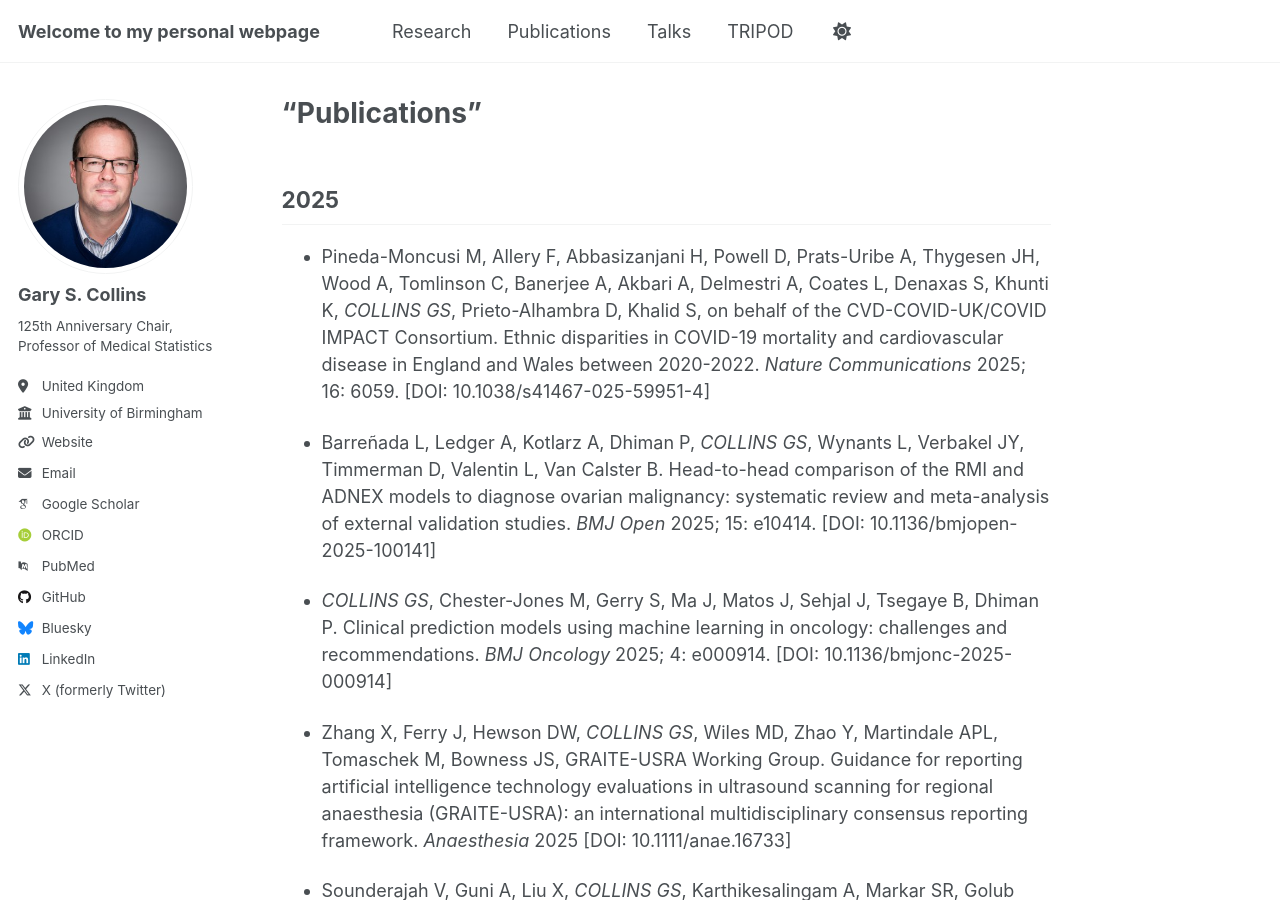
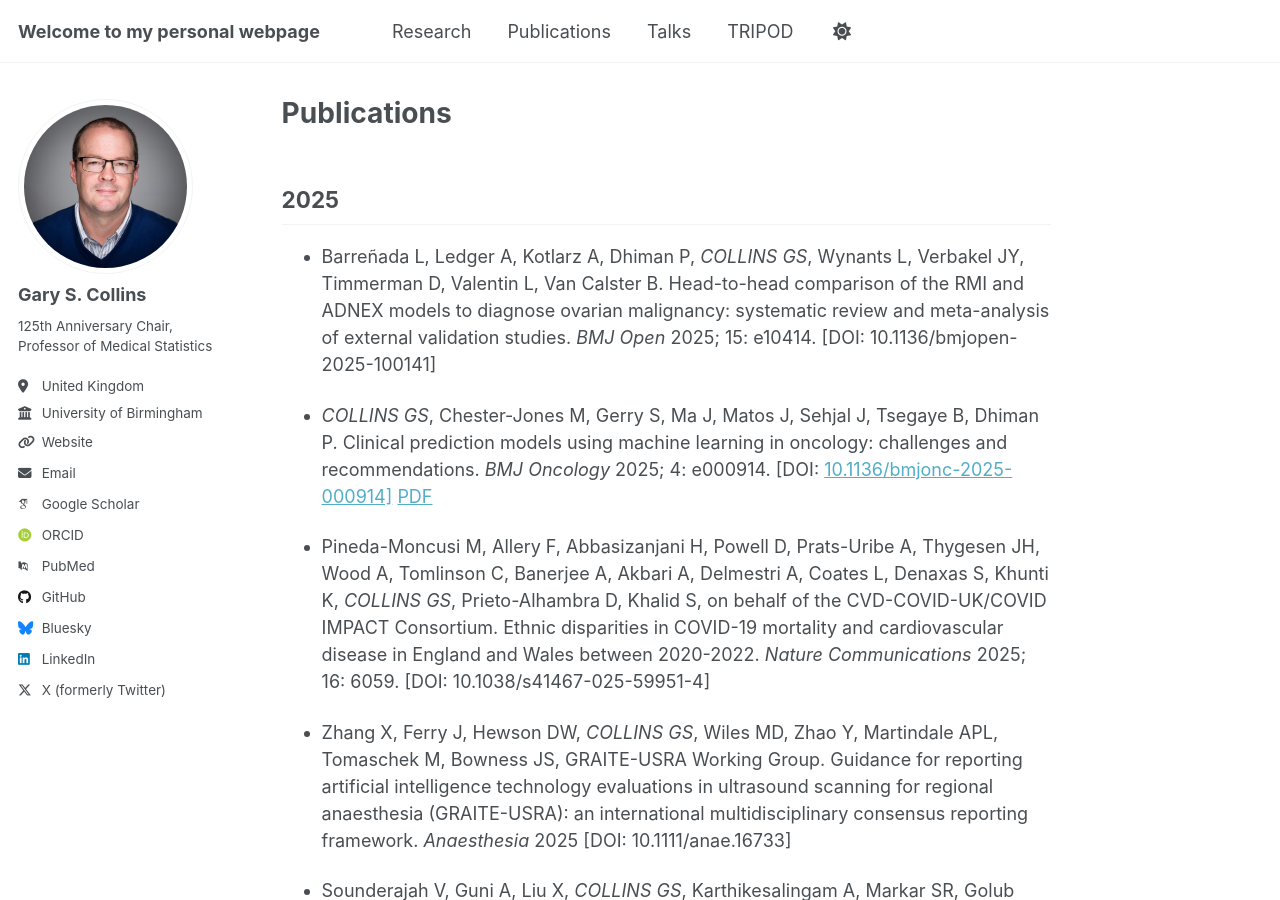
Before and after one commit to gscollins1973/gscollins1973.github.io, a Jekyll site: the page built from _pages/publications.html, in a window 1280 px wide and 900 px high. Built offline with Jekyll 4.4.1, drawn with Linux system fonts in a browser that asks for light colours; some web fonts are replaced; a script that is not in the unit is left out.

Commit message:
Update publications.html

```diff
--- a/_pages/publications.html
+++ b/_pages/publications.html
@@ -1,14 +1,14 @@
 ---
 permalink: /publications/
-title: “Publications”
+title: Publications
 ---
 <section id=“2025” class="level2">
 <h2 class="anchored" data-anchor-id=“2025”>2025</h2>
 <ul>
 
+<li><p>Barreñada L, Ledger A, Kotlarz A, Dhiman P, <em>COLLINS GS</em>, Wynants L, Verbakel JY, Timmerman D, Valentin L, Van Calster B. Head-to-head comparison of the RMI and ADNEX models to diagnose ovarian malignancy: systematic review and meta-analysis of external validation studies. <i>BMJ Open</i> 2025; 15: e10414. [DOI: 10.1136/bmjopen-2025-100141]</p></li>
+<li><p><em>COLLINS GS</em>, Chester-Jones M, Gerry S, Ma J, Matos J, Sehjal J, Tsegaye B, Dhiman P. Clinical prediction models using machine learning in oncology: challenges and recommendations. <i>BMJ Oncology</i> 2025; 4: e000914. [DOI: <a href="https://bmjoncology.bmj.com/content/4/1/e000914">10.1136/bmjonc-2025-000914]</a> <a href="https://bmjoncology.bmj.com/content/bmjonc/4/1/e000914.full.pdf">PDF</a> </p></li>
 <li><p>Pineda-Moncusi M, Allery F, Abbasizanjani H, Powell D, Prats-Uribe A, Thygesen JH, Wood A, Tomlinson C, Banerjee A, Akbari A, Delmestri A, Coates L, Denaxas S, Khunti K, <em>COLLINS GS</em>, Prieto-Alhambra D, Khalid S, on behalf of the CVD-COVID-UK/COVID IMPACT Consortium. Ethnic disparities in COVID-19 mortality and cardiovascular disease in England and Wales between 2020-2022. <i>Nature Communications</i> 2025; 16: 6059. [DOI: 10.1038/s41467-025-59951-4] </p></li>
-<li><p>Barreñada L, Ledger A, Kotlarz A, Dhiman P, <em>COLLINS GS</em>, Wynants L, Verbakel JY, Timmerman D, Valentin L, Van Calster B. Head-to-head comparison of the RMI and ADNEX models to diagnose ovarian malignancy: systematic review and meta-analysis of external validation studies. <i>BMJ Open</i> 2025; 15: e10414. [DOI: 10.1136/bmjopen-2025-100141]</p></li>
-<li><p><em>COLLINS GS</em>, Chester-Jones M, Gerry S, Ma J, Matos J, Sehjal J, Tsegaye B, Dhiman P. Clinical prediction models using machine learning in oncology: challenges and recommendations. <i>BMJ Oncology</i> 2025; 4: e000914. [DOI: 10.1136/bmjonc-2025-000914]</p></li>
 <li><p>Zhang X, Ferry J, Hewson DW, <em>COLLINS GS</em>, Wiles MD, Zhao Y, Martindale APL, Tomaschek M, Bowness JS, GRAITE-USRA Working Group. Guidance for reporting artificial intelligence technology evaluations in ultrasound scanning for regional anaesthesia (GRAITE-USRA): an international multidisciplinary consensus reporting framework. <i>Anaesthesia</i> 2025 [DOI: 10.1111/anae.16733]</p></li>
 <li><p>Sounderajah V, Guni A, Liu X, <em>COLLINS GS</em>, Karthikesalingam A, Markar SR, Golub RM, Denniston AK, Shetty S, Moher D, Bossuyt PM, Darzi A, Ashrafian H, on behalf of the STARD-AI Steering Committee and Consensus Group. The STARD-AI statement: a reporting guideline for artificial intelligence centred diagnostic test accuracy studies. <i>Nature Medicine</i> 2025; [DOI: 10.1038/s41591-025-03953-8]</p></li>
 <li><p>Bedford J, Redfern O, Gerry S, Hatch RA, Keating L, Clifton DA, <em>COLLINS GS</em>, Watkinson PJ. Development and external validation of a clinical prediction model for new-onset atrial fibrillation in intensive care: a multicentre, retrospective cohort study. <i>Lancet Digital Health</i> 2025 [DOI: 10.1016/j.landig.2025.100896].</p></li>
```
